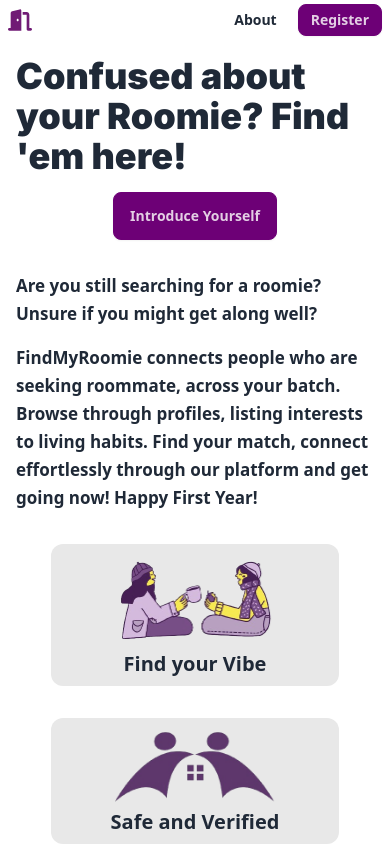
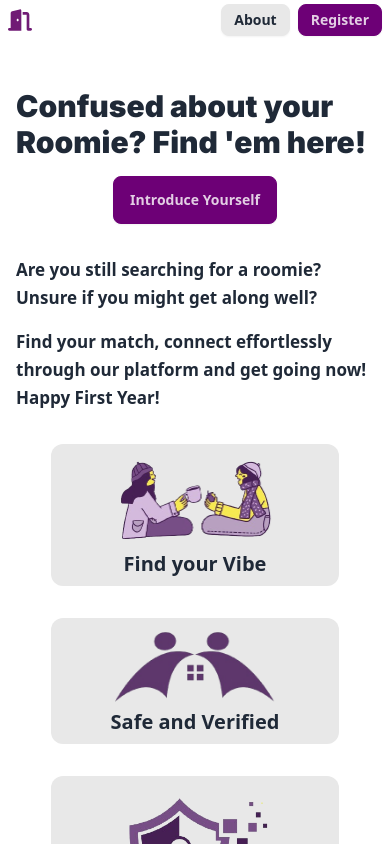
Before and after one commit to skndash96/fmr, a Next.js app: page / in a window 390 px wide. Shown: the top 844 px of the page. Built offline with nearby package versions, Linux system fonts and the light colour scheme.

Commit message:
ui fixes + supabase RLS enabled

```diff
--- a/app/layout.tsx
+++ b/app/layout.tsx
@@ -22,6 +22,7 @@ export default function RootLayout({
             <head>
                 <title> FindMyRoomie </title>
                 <meta name="description" content="FindMyRoomie connects people who are seeking roommate, across your batch. Browse through profiles, listing interests to living habits. Find your match, connect effortlessly through our platform and get going now! Happy First Year!" />
+                <link rel="icon" type="image/x-icon" href="/favicon.ico"></link>
             </head>
 
             <body>
--- a/app/page.tsx
+++ b/app/page.tsx
@@ -3,8 +3,8 @@ import Link from "next/link";
 
 export default function Home() {
     return (
-        <main className="p-4 flex items-center justify-center flex-col">
-            <h1 className="text-4xl inter font-black"> Confused about your Roomie? Find &apos;em here! </h1>
+        <main className="p-4 pt-12 flex items-center justify-center flex-col">
+            <h1 className="text-3xl sm:text-4xl inter font-black"> Confused about your Roomie? Find &apos;em here! </h1>
 
             <Link href="/register" className="mt-4 btn btn-primary">
                 Introduce Yourself
@@ -16,7 +16,8 @@ export default function Home() {
                 </span>
 
                 <span className="block mt-4">
-                    FindMyRoomie connects people who are seeking roommate, across your batch. Browse through profiles, listing interests to living habits. Find your match, connect effortlessly through our platform and get going now! Happy First Year!
+                    <span className="hidden sm:inline">FindMyRoomie connects people who are seeking roommate, across your batch. Browse through profiles, listing interests to living habits.</span>
+                    Find your match, connect effortlessly through our platform and get going now! Happy First Year!
                 </span>
             </p>
 
--- a/components/header.tsx
+++ b/components/header.tsx
@@ -3,9 +3,11 @@ import { FaDoorOpen } from "react-icons/fa6";
 import { useContext, useEffect } from "react";
 import { ProfileContext } from "../lib/profileContext";
 import Link from "next/link";
+import { usePathname } from "next/navigation";
 
 export default function Header() {
     let profile = useContext(ProfileContext);
+    let pathname = usePathname();
 
     return (
         <header className="px-2 py-1 flex items-center justify-between">
@@ -20,22 +22,22 @@ export default function Header() {
             </Link>
 
             <nav className="flex gap-2">
-                <Link className="btn btn-sm btn-ghost" href="/about">
+                <Link className={`btn btn-sm ${pathname === "/about" && "border-2 border-gray-300"}`} href="/about">
                     About
                 </Link>
 
                 {
                     profile ? (
                         <div className="flex flex-row gap-2">
-                            <Link className="btn btn-sm btn-ghost" href="/profile">
+                            <Link className={`btn btn-sm ${pathname === "/profile" && "border-2 border-gray-300"}`} href="/profile">
                                 Profile
                             </Link>
-                            <Link className="btn btn-sm btn-ghost" href="/dashboard">
+                            <Link className={`btn btn-sm ${pathname === "/dashboard" && "border-2 border-gray-300"}`} href="/dashboard">
                                 Dashboard
                             </Link>
                         </div>
                     ) : (
-                        <Link className="btn btn-sm btn-primary" href="/register">
+                        <Link className={`btn btn-sm btn-primary`} href="/register">
                             Register
                         </Link>
                     )
```
Also changed, not shown: 1 other file (tests, documents, lock files or other folders).
